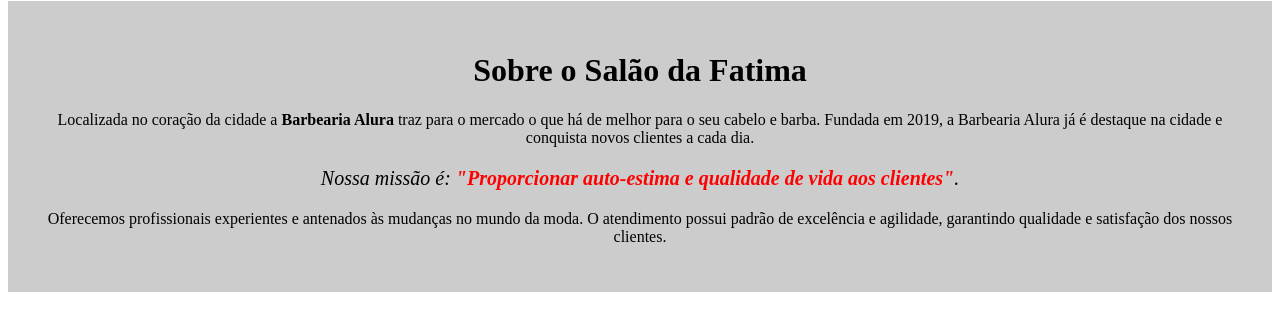
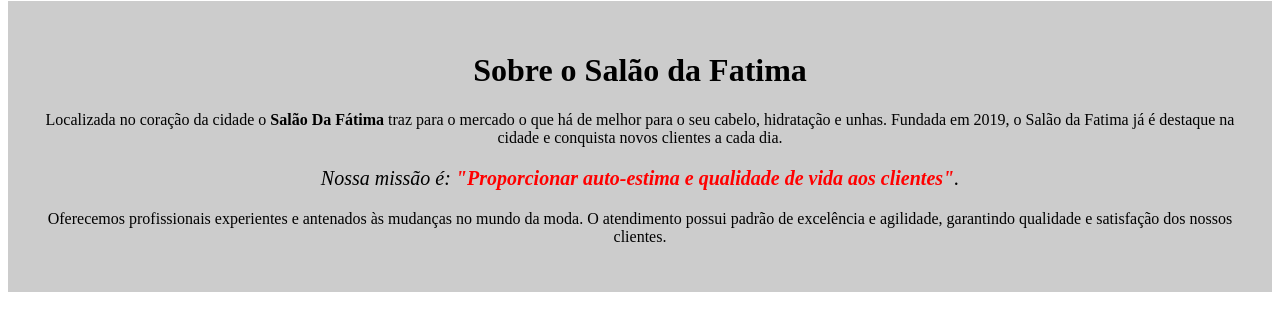
Before and after one commit to techevinicius/techevinicius.github.io, a plain HTML site: page index.html in a window 1280 px wide. Shown: the part 27-356 px from the top of the page. Drawn offline with Linux system fonts and the light colour scheme.

Commit message:
index.html

```diff
--- a/index.html
+++ b/index.html
@@ -11,7 +11,7 @@
 		<div class="principal">
 			<h1>Sobre o Salão da Fatima</h1>
 
-			<p>Localizada no coração da cidade a <strong>Barbearia Alura</strong> traz para o mercado o que há de melhor para o seu cabelo e barba. Fundada em 2019, a Barbearia Alura já é destaque na cidade e conquista novos clientes a cada dia.</p>
+			<p>Localizada no coração da cidade o <strong>Salão Da Fátima</strong> traz para o mercado o que há de melhor para o seu cabelo, hidratação e unhas. Fundada em 2019, o Salão da Fatima já é destaque na cidade e conquista novos clientes a cada dia.</p>
 
 			<p id="missao"><em>Nossa missão é: <strong>"Proporcionar auto-estima e qualidade de vida aos clientes"</strong>.</em></p>
 
```
